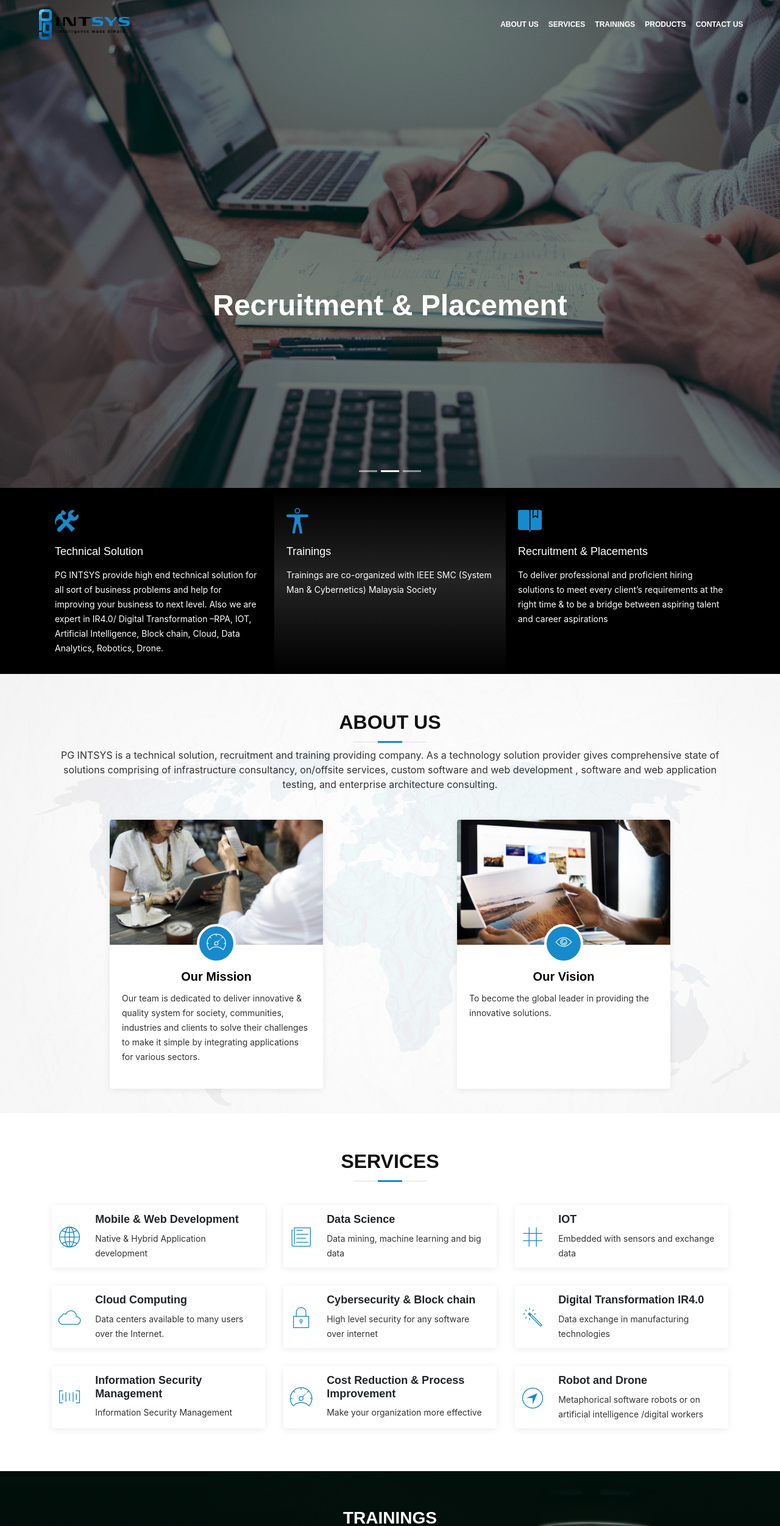
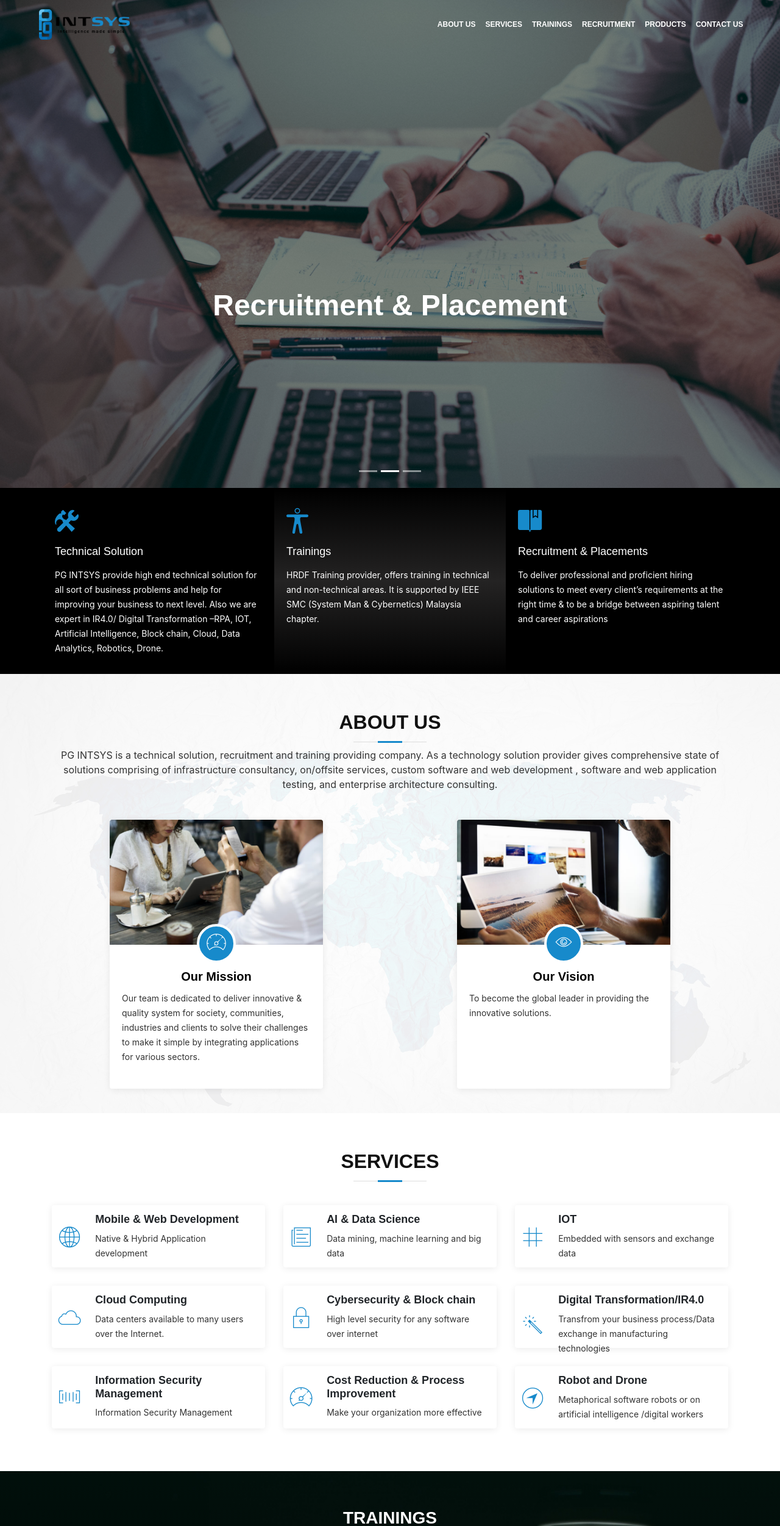
Before and after one commit to eMTeTeam/pgintsyswebsite, an Angular app: page / in a window 1280 px wide. Shown: the top 2502 px of the page at 61% size. Built offline with nearby package versions, Linux system fonts and the light colour scheme; what jump.js would draw is missing.

Commit message:
meeting feedback

```diff
--- a/src/app/app.component.html
+++ b/src/app/app.component.html
@@ -20,6 +20,9 @@
         </li>
         <li class="nav-item">
           <a class="nav-link click" (click)="scrollToTarget('.trainingTarget')" id="careers-link">Trainings</a>
+        </li>
+        <li class="nav-item">
+          <a class="nav-link click" (click)="scrollToTarget('.trainingTarget')" id="careers-link">Recruitment</a>
         </li>
         <li class="nav-item">
           <a class="nav-link click" (click)="scrollToTarget('.portfolioTarget')" id="products-link">Products</a>
@@ -90,8 +93,7 @@
         <div class="col-lg-4 box box-bg">
           <i class="ion-ios-body-outline"></i>
           <h4 class="title"><a>Trainings</a></h4>
-          <p class="description">Trainings are co-organized with IEEE SMC (System Man & Cybernetics) Malaysia
-            Society</p>
+          <p class="description">HRDF Training provider, offers training in technical and non-technical areas. It is supported by IEEE SMC (System Man & Cybernetics) Malaysia chapter.</p>
         </div>
 
         <div class="col-lg-4 box">
@@ -210,6 +212,35 @@
     </div>
   </section><!-- End Call To Action Section -->
 
+   <!-- ======= Recruitment ======= -->
+   <section id="trainings" class="trainingTarget">
+    <div class="container" data-aos="zoom-in">
+      <h3 class="section-title text-uppercase">Recruitment & Contract Staffing</h3>
+
+      <div class="row">
+
+        <div class="col-lg-4 col-md-6 box" data-aos="fade-up" data-aos-delay="100"
+          *ngFor="let t of recruitments; let i = index">
+          <div class="card">
+            <div class="row no-gutters padding-none">
+              <div class="col-2 icon-container">
+                <div class="icon"><i class="{{t.icon}}"></i></div>
+              </div>
+              <div class="col-10">
+                <div class="card-body">
+                  <h5 class="title">{{t.title}}</h5>
+                  <!-- <p>{{t.caption}}</p> -->
+                </div>
+              </div>
+            </div>
+          </div>
+        </div>
+
+      </div>
+
+    </div>
+  </section><!-- End Call To Action Section -->
+
   <!-- ======= Portfolio Section ======= -->
   <section id="portfolio" class="section-bg portfolioTarget">
     <div class="container" data-aos="fade-up">
@@ -286,7 +317,7 @@
             <i class="ion-ios-location-outline"></i>
             <h3>Address</h3>
             <address>No 9, Jalan PJS 8/9. Bandar Sunway
-              46150 Petaling Jaya, Selangor.</address>
+              46150 Petaling Jaya, Selangor, Malaysia.</address>
           </div>
         </div>
 
@@ -337,8 +368,10 @@
               <a>Services</a></li>
             <li class="click" (click)="scrollToTarget('.trainingTarget')"><i class="ion-ios-arrow-right"></i>
               <a>Trainings</a></li>
-            <li class="click" (click)="scrollToTarget('.portfolioTarget')"><i class="ion-ios-arrow-right"></i>
-              <a>Products</a></li>
+              <li class="click" (click)="scrollToTarget('.trainingTarget')"><i class="ion-ios-arrow-right"></i>
+                <a>Recruitment</a></li>
+              <li class="click" (click)="scrollToTarget('.')"><i class="ion-ios-arrow-right"></i>
+                <a>Products</a></li>
           </ul>
         </div>
 
@@ -348,7 +381,7 @@
             PG INTSYS SDN BHD
             No:1036, Block A3, Leisure Commerce Square
             No 9, Jalan PJS 8/9. Bandar Sunway
-            46150 Petaling Jaya, Selangor. <br>
+            46150 Petaling Jaya, Selangor, Malaysia. <br>
             <strong>Phone:</strong> +60 17-950 0361<br>
             <strong>Email:</strong> <a href="mailto:info@pgintsys.com"> info@pgintsys.com</a><br>
           </p>
@@ -367,6 +400,9 @@
           <h4>Work With Us</h4>
           <p>Strive to be the preferred recruitment partner to our clients.</p>
           <a href="mailto:job@pgintsys.com" type="submit">Submit Resume</a>
+
+          <img src="assets/logo/training.jpeg" class="d-block w-60 h-60" style="width: 60%;margin:15px;" alt="">
+
         </div>
 
       </div>
--- a/src/app/app.component.ts
+++ b/src/app/app.component.ts
@@ -14,10 +14,12 @@ export class AppComponent implements OnInit {
 
   services: Array<any> = [];
   trainings: Array<any> = [];
+  recruitments: Array<any> =[];
 
   constructor() {
     this.loadServices();
     this.loadTrainings();
+    this.loadRecruitments();
   }
 
   ngOnInit() {
@@ -65,11 +67,11 @@ export class AppComponent implements OnInit {
   loadServices = () => {
     this.services = [
       { icon: 'ion-ios-world-outline', title: 'Mobile & Web Development', caption: 'Native & Hybrid Application development' },
-      { icon: 'ion-ios-paper-outline', title: 'Data Science', caption: 'Data mining, machine learning and big data' },
+      { icon: 'ion-ios-paper-outline', title: 'AI & Data Science', caption: 'Data mining, machine learning and big data' },
       { icon: 'ion-ios-grid-view-outline', title: 'IOT', caption: 'Embedded with sensors and exchange data' },
       { icon: 'ion-ios-cloud-outline', title: 'Cloud Computing', caption: 'Data centers available to many users over the Internet.' },
       { icon: 'ion-ios-locked-outline', title: 'Cybersecurity & Block chain', caption: 'High level security for any software over internet' },
-      { icon: 'ion-ios-color-wand-outline', title: 'Digital Transformation IR4.0', caption: 'Data exchange in manufacturing technologies' },
+      { icon: 'ion-ios-color-wand-outline', title: 'Digital Transformation/IR4.0', caption: 'Transfrom your business process/Data exchange in manufacturing technologies' },
       { icon: 'ion-ios-barcode-outline', title: 'Information Security Management', caption: 'Information Security Management' },
       { icon: 'ion-ios-speedometer-outline', title: 'Cost Reduction & Process Improvement', caption: 'Make your organization more effective' },
       { icon: 'ion-ios-navigate-outline', title: 'Robot and Drone', caption: 'Metaphorical software robots or on artificial intelligence /digital workers' }
@@ -90,4 +92,15 @@ export class AppComponent implements OnInit {
     ];
   }
 
+  loadRecruitments = () => {
+    this.recruitments = [
+      { icon: 'ion-ios-book-outline', title: 'Education', caption: 'IR4.0 opportunities and challenges' },
+      { icon: 'ion-ios-book-outline', title: 'Shared Services', caption: 'IOT & Robotic System' },
+      { icon: 'ion-ios-book-outline', title: 'Information Technology', caption: 'Program Logic Controller' },
+      { icon: 'ion-ios-book-outline', title: 'Health Care', caption: 'Arduino/ Raspberry PI' },
+      { icon: 'ion-ios-book-outline', title: 'Manufacturing', caption: '3D Design and Printer' },
+      { icon: 'ion-ios-book-outline', title: 'Banking, Finance & Tax', caption: 'AI & Python' },
+    ];
+  }
+
 }
```
Also changed, not shown: src/assets/logo/training.jpeg (added).
